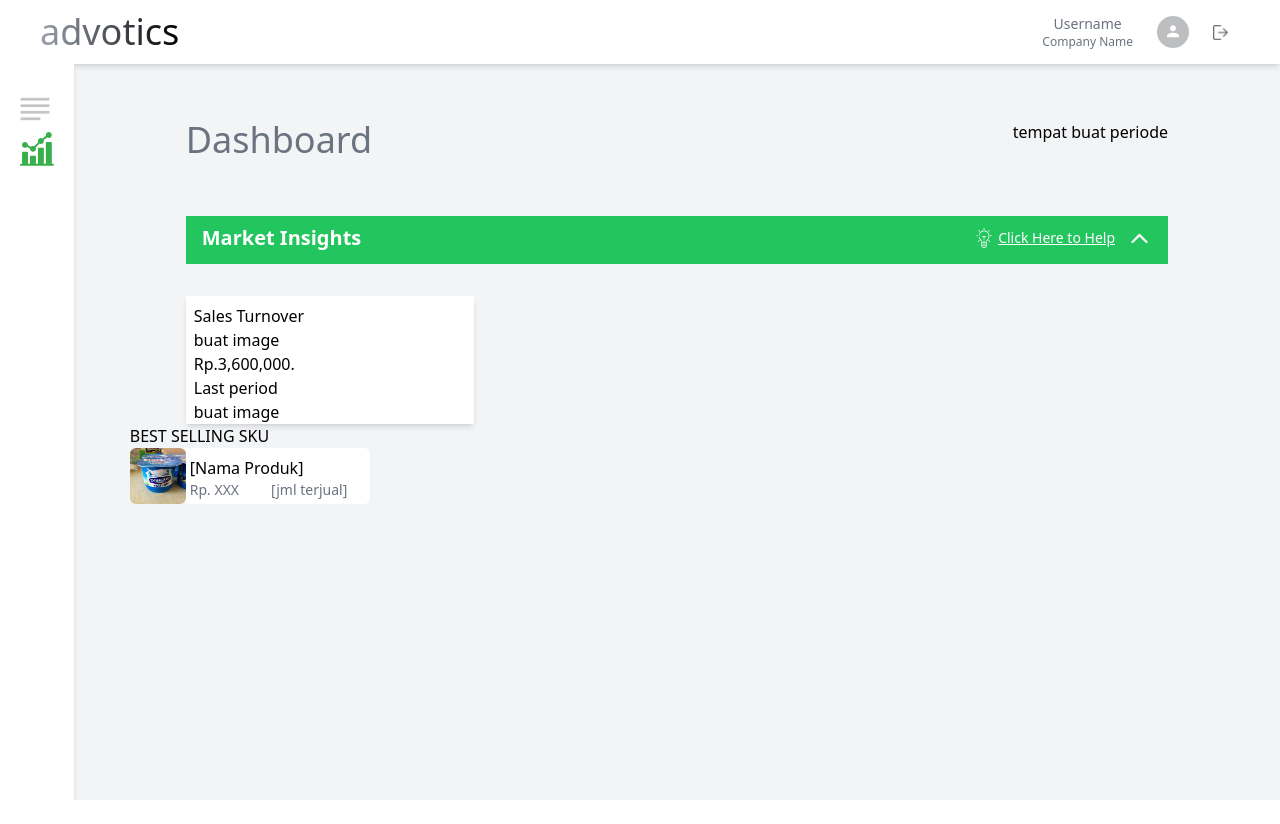
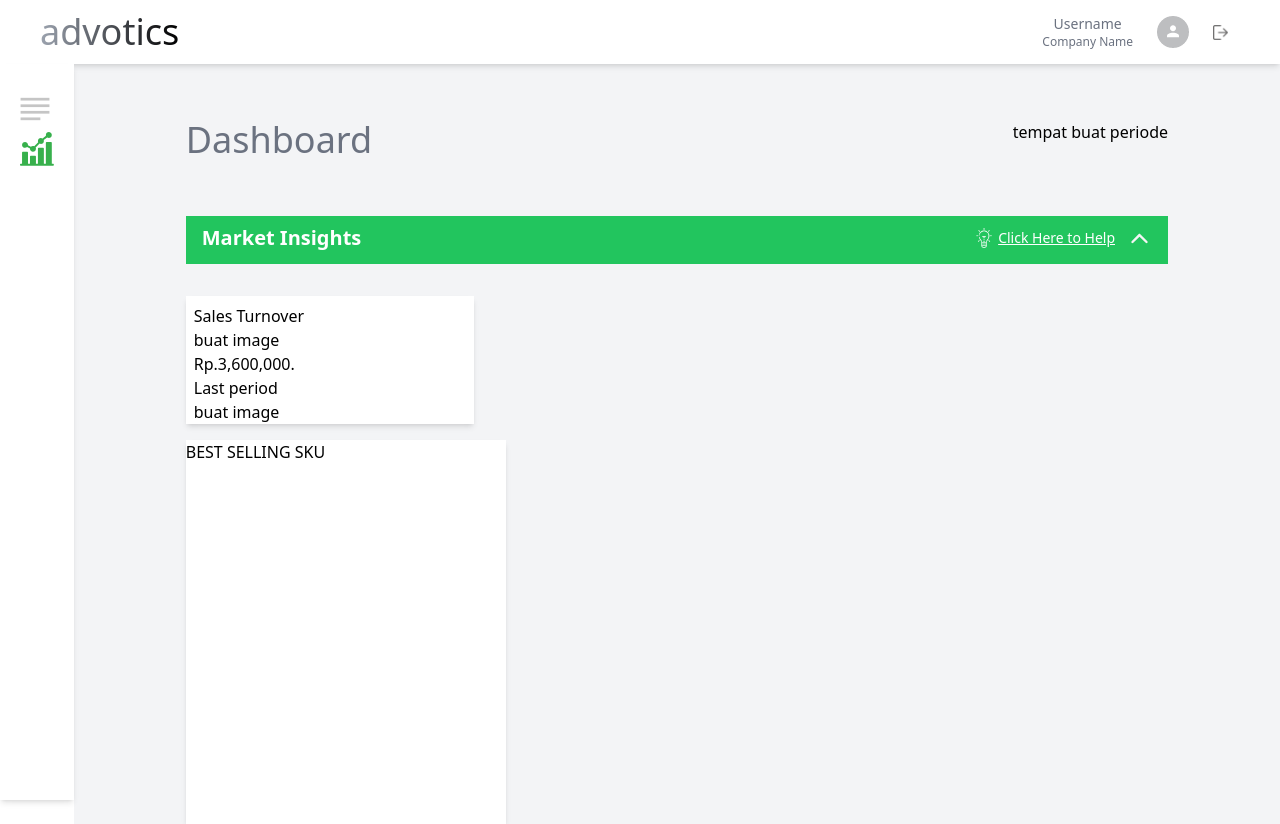
Before and after one commit to ahmadrafidev/dashboard, a React (Create React App) app: page / in a window 1280 px wide. Before the commit the page ends 800 px from the top, so only its background shows below. Built offline with nearby package versions, Linux system fonts and the light colour scheme.

Commit message:
style: change sales card

```diff
--- a/src/components/card/best-selling-sku/BestSellingSkuCard.jsx
+++ b/src/components/card/best-selling-sku/BestSellingSkuCard.jsx
@@ -2,9 +2,11 @@ import React from "react";
 
 export default function BestSellingSku() {
   return(
-    <div>
-      <div>
-        <h2>BEST SELLING SKU</h2>
+    <div className="px-14 pt-4">
+      <div className="bg-white max-w-xs h-96 shadow-md">
+        <div>
+          <h2>BEST SELLING SKU</h2>
+        </div>
       </div>
     </div>
   );
--- a/src/components/card/sales/SalesCard.jsx
+++ b/src/components/card/sales/SalesCard.jsx
@@ -3,7 +3,7 @@ import React from "react";
 
 export default function Sales(){
   return(
-    <div className="px-14 ">
+    <div className="px-14">
       <div className="w-72 h-32 bg-white shadow-md">
         <div className="p-2">
           <div className="flex-row items-center justify-between">
--- a/src/pages/Home.jsx
+++ b/src/pages/Home.jsx
@@ -15,7 +15,6 @@ export default function Home(){
         <MarketInsight/>
         <Sales />
         <BestSellingSku />
-        <ProductItemCard />
       </div>
     );
 }
```
